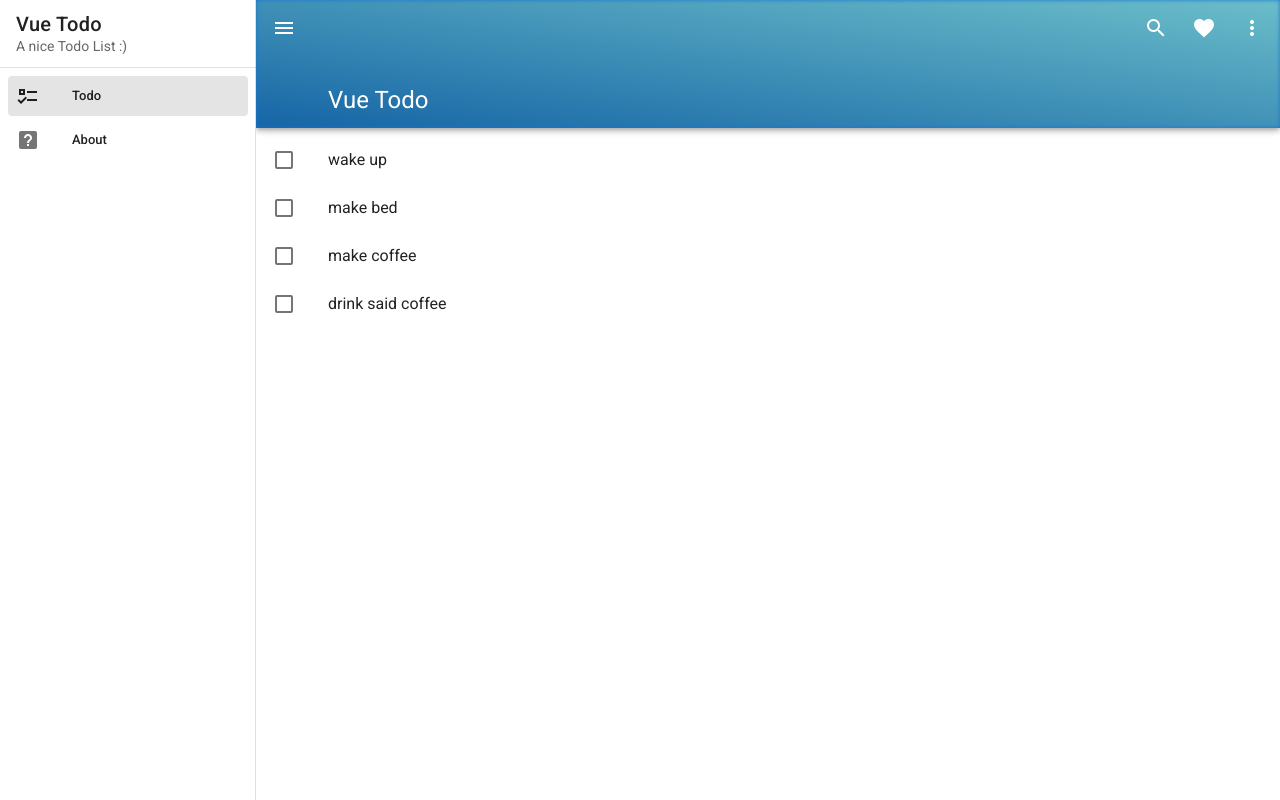
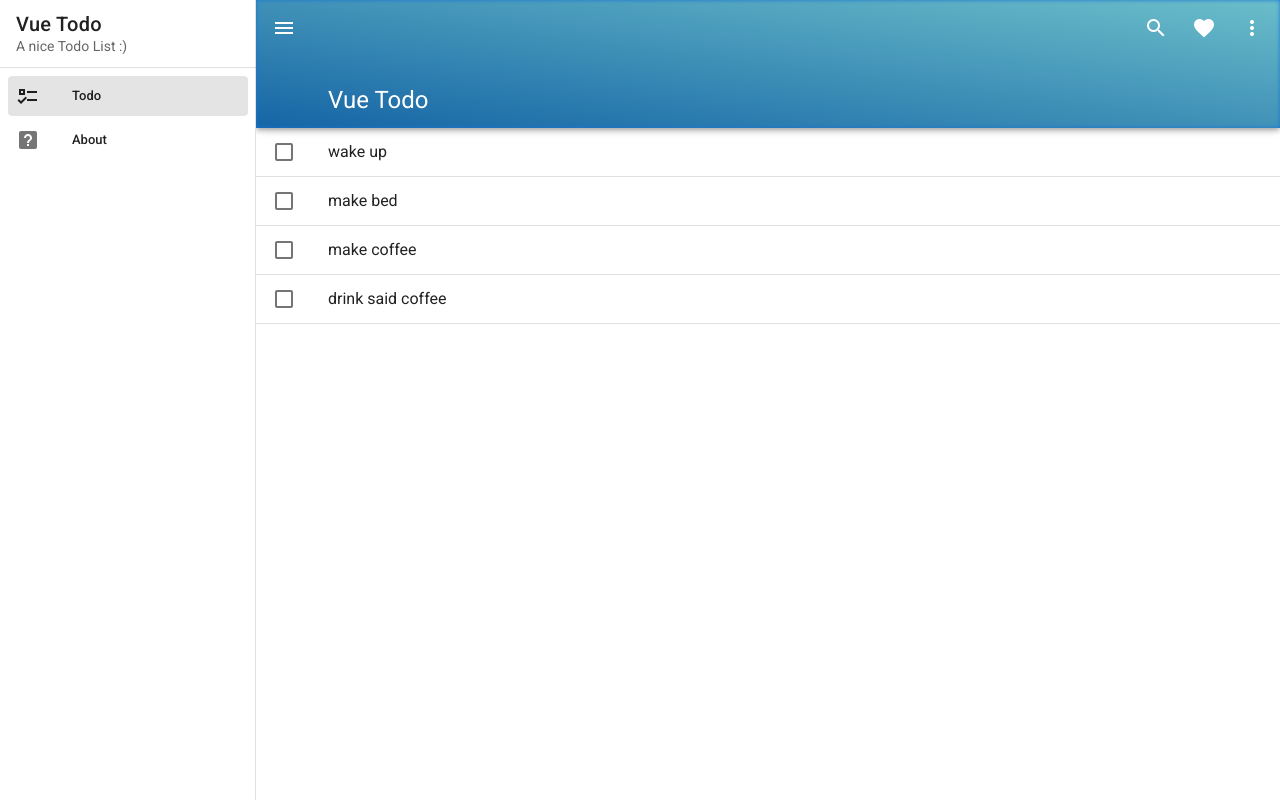
Before and after one commit to IanLavoie/vueTodoApp, a Vue app: page /#/ in a window 1280 px wide. Built offline with nearby package versions, Linux system fonts and the light colour scheme.

Commit message:
added method for completing tasks/color when done

```diff
--- a/src/views/Todo.vue
+++ b/src/views/Todo.vue
@@ -1,16 +1,21 @@
 <template>
   <div class="home">
     <v-list
+    class="pt-0"
       flat
     >
-      <v-list-item
+      <div
           v-for="task in tasks"
           :key="task.id"
       >
-        <template v-slot:default="{ active, }">
+        <v-list-item
+          @click="doneTask(task.id)"
+          :class="{ 'teal accent-1' : task.done}"
+        >
+          <template v-slot:default>
             <v-list-item-action>
               <v-checkbox
-              :input-value="active"
+                :input-value="task.done"
                 color="primary"
               ></v-checkbox>
             </v-list-item-action>
@@ -20,6 +25,8 @@
             </v-list-item-content>
           </template>
         </v-list-item>
+        <v-divider></v-divider>
+      </div>
 
     </v-list>
   </div>
@@ -34,23 +41,33 @@
         tasks: [
           {
             id: 1,
-            title: 'wake up'
+            title: 'wake up',
+            done: false
           },
           {
             id: 2,
-            title: 'make bed'
+            title: 'make bed',
+            done: false
           },
           {
             id: 3,
-            title: 'make coffee'
+            title: 'make coffee',
+            done: false
           },
           {
             id: 4,
-            title: 'drink said coffee'
+            title: 'drink said coffee',
+            done: false
           },
 
         ]
       }
+    },
+    methods: {
+      doneTask(id) {
+        let task = this.tasks.filter(task => task.id === id)[0]
+        task.done =!task.done
+      }
     }
   }
 </script>
```
Lines whose indentation alone changed are shown as unchanged.
